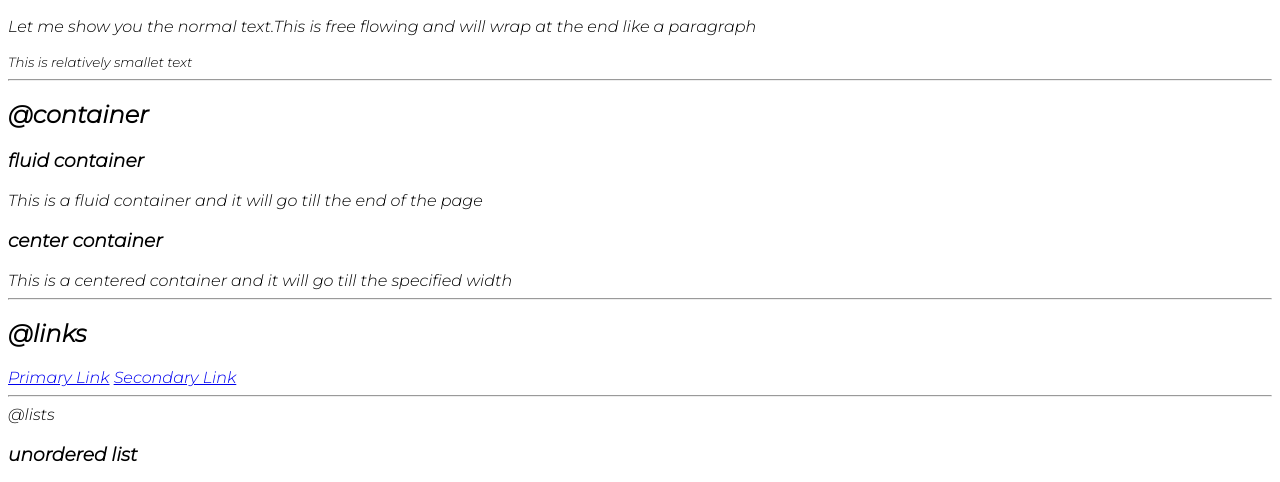
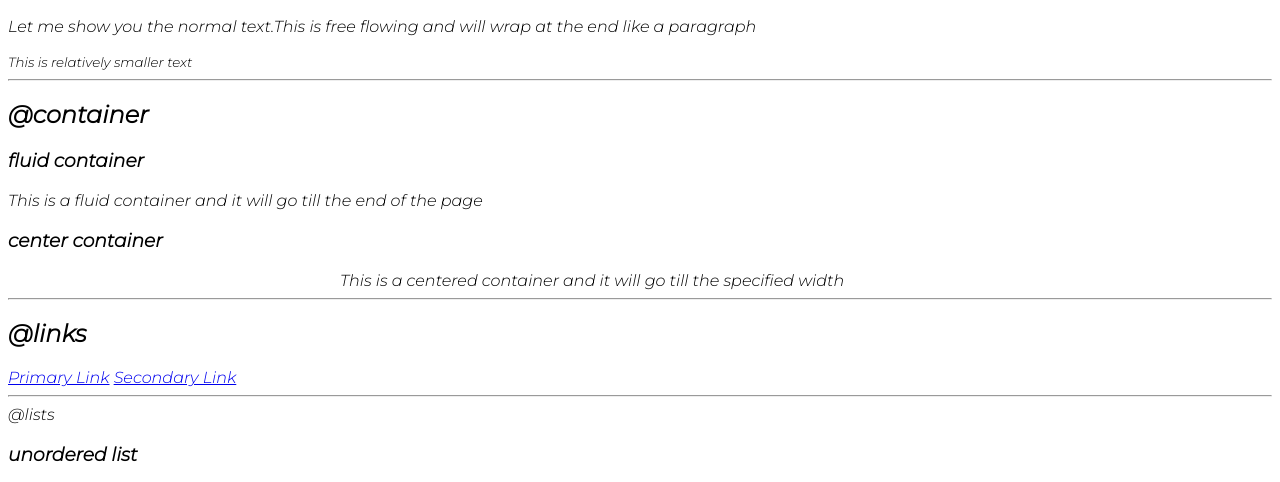
Before and after one commit to iAbhishekPundir/neogcamp-lessons, a plain HTML site: page index.html in a window 1280 px wide. Shown: the part 282-764 px from the top of the page. Drawn offline with Linux system fonts and the light colour scheme.

Commit message:
container

```diff
--- a/index.html
+++ b/index.html
@@ -25,7 +25,7 @@
       end like a paragraph
     </p>
 
-    <small>This is relatively smallet text</small>
+    <small>This is relatively smaller text</small>
 
     <hr />
 
@@ -35,7 +35,7 @@
     <div>This is a fluid container and it will go till the end of the page</div>
 
     <h3>center container</h3>
-    <div>
+    <div class="container container-center">
       This is a centered container and it will go till the specified width
     </div>
 
--- a/styles.css
+++ b/styles.css
@@ -3,3 +3,13 @@
 body{
     font-family: 'Montserrat', sans-serif;
 }
+
+/* container */
+.container{
+    padding-left: 1rem;
+    padding-right: 1rem;
+}
+.container-center{
+    max-width: 600px;
+    margin: auto;
+}
```
